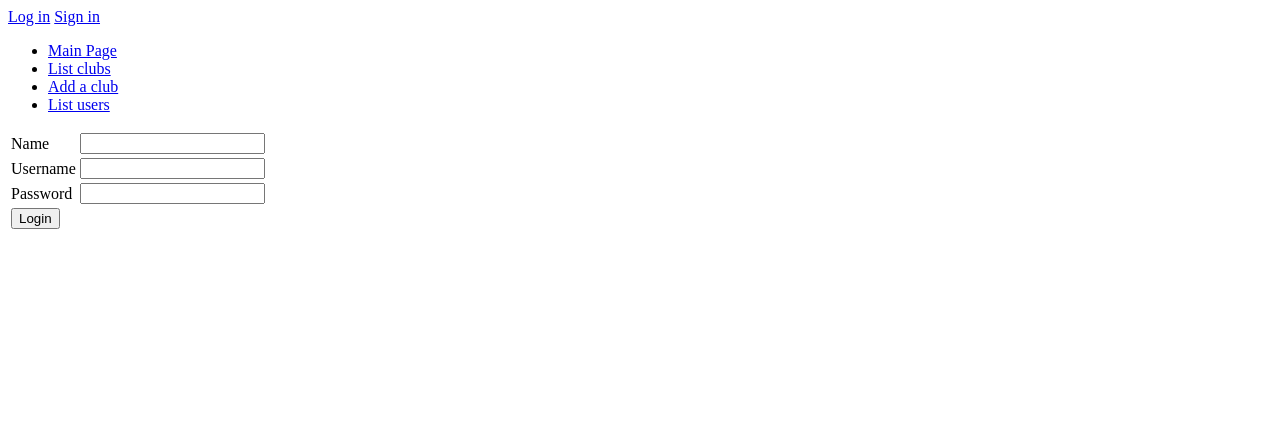
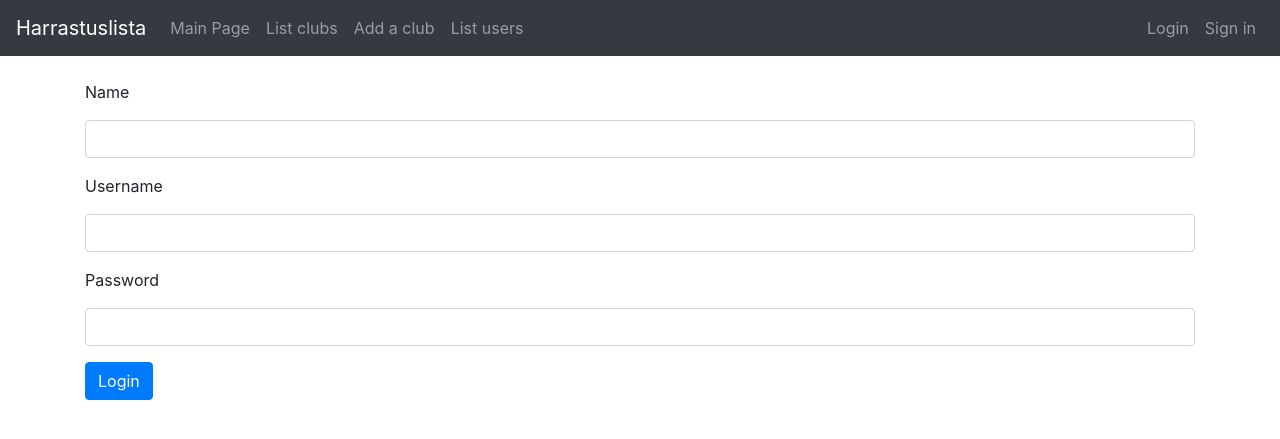
Before and after one commit to elehtine/Harrastuslista, a Flask app: page /auth/signin in a window 1280 px wide. Shown: the top 439 px of the page. Run offline with Flask 2, Linux system fonts and the light colour scheme; some libraries are stand-ins or nearby versions.

Commit message:
Add bootstrap, add description to main page, show leaders in club list

```diff
--- a/application/clubs/models.py
+++ b/application/clubs/models.py
@@ -1,5 +1,7 @@
 from application import db
 from application.models import Base
+
+from application.auth.models import User
 
 class Club(Base):
     name = db.Column(db.String(144), nullable=False)
@@ -10,3 +12,6 @@ class Club(Base):
     def __init__(self, name, hobby):
         self.name = name
         self.hobby = hobby
+
+    def get_leader(self):
+        return User.query.get(self.leader_id)
--- a/application/templates/auth/signinform.html
+++ b/application/templates/auth/signinform.html
@@ -2,35 +2,18 @@
 
 {% block body %}
 <form method="POST" action="{{ url_for('auth_signin') }}">
-  <table>
-    <tr>
-      <td>
-        {{ form.name.label }}
-      </td>
-      <td>
-        {{ form.name }}
-      </td>
-    </tr>
-    <tr>
-      <td>
-        {{ form.username.label }}
-      </td>
-      <td>
-        {{ form.username }}
-      </td>
-    </tr>
-    <tr>
-      <td>
-        {{ form.password.label }}
-      </td>
-      <td>
-        {{ form.password }}
-      </td>
-    </tr>
-    <tr>
-      <td colspan="2">
-        <input type="submit" value="Login"/>
-      </td>
-    </tr>
+    <div class="form-group">
+      <label for="signinName">{{ form.name.label }}</label>
+      {{ form.name(class="form-control", id="signinName") }}
+    </div>
+    <div class="form-group">
+      <label for="signinUsername">{{ form.username.label }}</label>
+        {{ form.username(class="form-control", id="signinUsername") }}
+    </div>
+    <div class="form-group">
+      <label for="signinPassword">{{ form.password.label }}</label>
+        {{ form.password(class="form-control", id="signinPassword") }}
+    </div>
+    <input type="submit" class="btn btn-primary" value="Login"/>
 </form>
 {% endblock %}
--- a/application/templates/index.html
+++ b/application/templates/index.html
@@ -3,7 +3,7 @@
 {% block body %}
   <h1>Main Page</h1>
   <p>
-  Hello world!
+  This is main page of Harrastuslista software. Software is used for keeping list of clubs and their members. Users have own page where they can tell their equipments.
   </p>
   <h2>Club Leaders</h2>
   {% if not leaders %}
--- a/application/templates/layout.html
+++ b/application/templates/layout.html
@@ -3,27 +3,57 @@
   <head>
     <meta charset="utf-8">
     <title>Harrastuslista</title>
+    <link rel="stylesheet" href="https://maxcdn.bootstrapcdn.com/bootstrap/4.0.0/css/bootstrap.min.css" integrity="sha384-Gn5384xqQ1aoWXA+058RXPxPg6fy4IWvTNh0E263XmFcJlSAwiGgFAW/dAiS6JXm" crossorigin="anonymous">
   </head>
 
   <body>
-    {% if current_user.is_authenticated %}
-      <p>
-      Kirjautunut nimellä {{ current_user.name }} <a href="{{ url_for('auth_logout') }}">Logout</a>
-      </p>
-    {% else %}
-      <a href="{{ url_for('auth_login') }}">Log in</a>
-      <a href="{{ url_for('auth_signin') }}">Sign in</a>
-    {% endif %}
 
-    <ul>
-      <li><a href={{ url_for("index") }}>Main Page</a></li>
-      <li><a href={{ url_for("clubs_index") }}>List clubs</a></li>
-      <li><a href={{ url_for("clubs_form") }}>Add a club</a></li>
-      <li><a href={{ url_for("users_index") }}>List users</a></li>
-    </ul>
+    <nav class="navbar navbar-expand-md navbar-dark bg-dark mb-4">
+      <a class="navbar-brand" href="#">Harrastuslista</a>
+      <button class="navbar-toggler" type="button" data-toggle="collapse" data-target="#navbarCollapse" aria-controls="navbarCollapse" aria-expanded="false" aria-label="Toggle navigation">
+        <span class="navbar-toggler-icon"></span>
+      </button>
+      <div class="collapse navbar-collapse" id="navbarCollapse">
+        <ul class="navbar-nav mr-auto">
+          <li class="nav-item">
+              <a class="nav-link" href={{ url_for("index") }}>Main Page</a></li>
+          </li>
+          <li class="nav-item">
+            <a class="nav-link" href={{ url_for("clubs_index") }}>List clubs</a>
+          </li>
+          <li class="nav-item">
+            <a class="nav-link" href={{ url_for("clubs_form") }}>Add a club</a>
+          </li>
+          <li class="nav-item">
+            <a class="nav-link" href={{ url_for("users_index") }}>List users</a>
+          </li>
+        </ul>
+        <div class="form-inline mt-2 mt-md-0">
+          {% if current_user.is_authenticated %}
+            <a href="{{ url_for('auth_logout') }}">Hello {{ current_user.name }} -- Logout</a>
+          {% else %}
+          <ul class="navbar-nav mr-auto">
+            <li class="nav-item">
+              <a class="nav-link" href="{{ url_for('auth_login') }}">Login</a>
+            </li>
+            <li class="nav-item">
+              <a class="nav-link" href="{{ url_for('auth_signin') }}">Sign in</a>
+            </li>
+          </ul>
+          {% endif %}
+        </div>
+      </div>
+    </nav>
 
-    {% block body %}
-      <p>Content</p>
-    {% endblock %}
+    <main role="main" class="container">
+      {% block body %}
+        <p>Content</p>
+      {% endblock %}
+    </main>
+
+    <script src="https://code.jquery.com/jquery-3.2.1.slim.min.js" integrity="sha384-KJ3o2DKtIkvYIK3UENzmM7KCkRr/rE9/Qpg6aAZGJwFDMVNA/GpGFF93hXpG5KkN" crossorigin="anonymous"></script>
+    <script src="https://cdnjs.cloudflare.com/ajax/libs/popper.js/1.12.9/umd/popper.min.js" integrity="sha384-ApNbgh9B+Y1QKtv3Rn7W3mgPxhU9K/ScQsAP7hUibX39j7fakFPskvXusvfa0b4Q" crossorigin="anonymous"></script>
+    <script src="https://maxcdn.bootstrapcdn.com/bootstrap/4.0.0/js/bootstrap.min.js" integrity="sha384-JZR6Spejh4U02d8jOt6vLEHfe/JQGiRRSQQxSfFWpi1MquVdAyjUar5+76PVCmYl" crossorigin="anonymous"></script>
+
   </body>
 </html>
```
Also changed, not shown: application/clubs/views.py (+0 -10 lines), application/templates/auth/loginform.html (+12 -25 lines), application/templates/clubs/list.html (+8 -9 lines).
